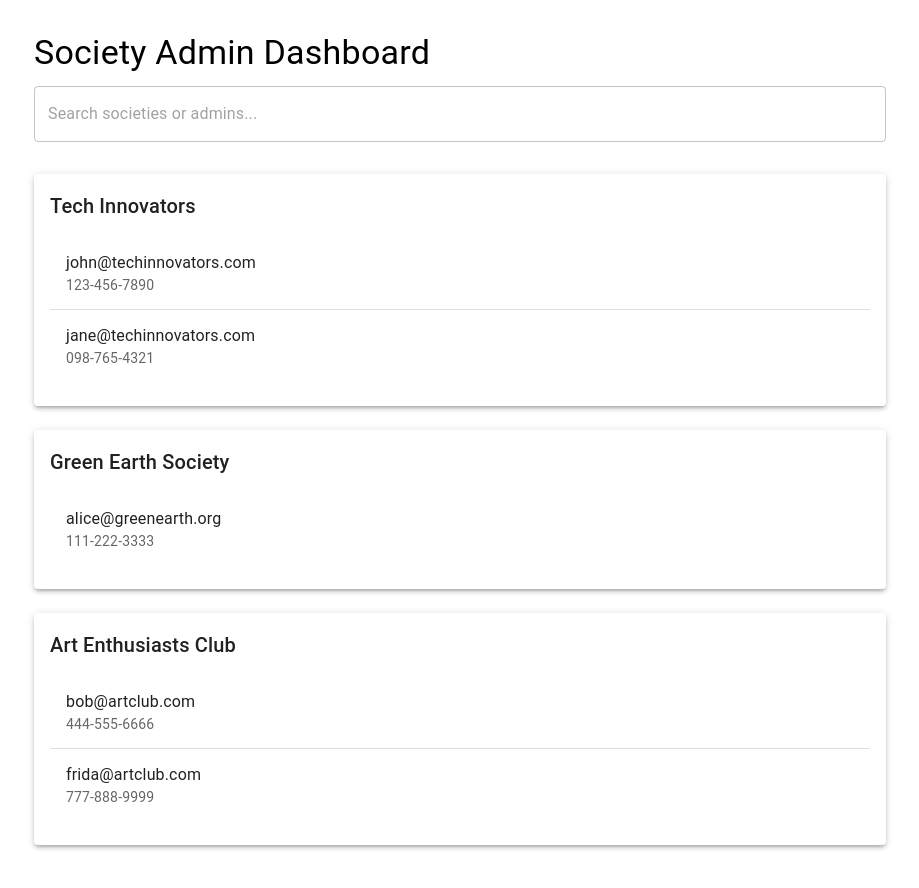
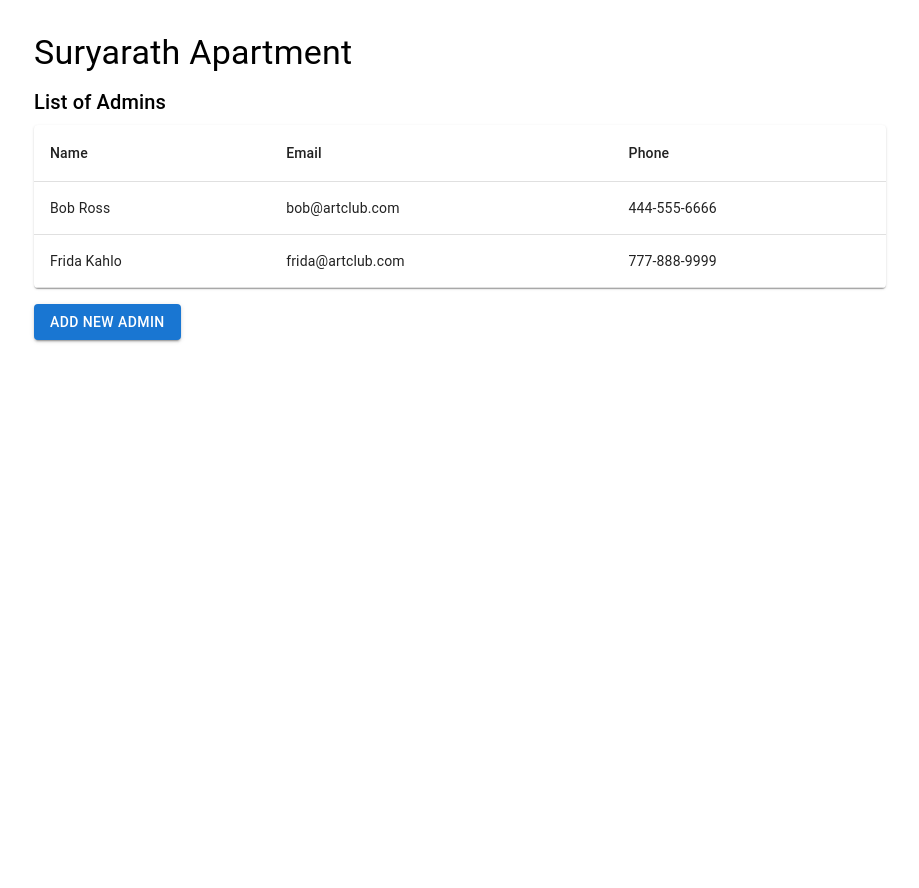
Before and after one commit to kishanchhuchhar29/society-management, a Next.js app: page / in a window 1280 px wide. Shown: the top 888 px of the page, without its empty margins (180-1099 px from the left). After the commit the page ends 800 px from the top, so only its background shows below. Built offline with nearby package versions, Linux system fonts and the light colour scheme.

Commit message:
Add functionality to the admin page.

```diff
--- /dev/null
+++ b/src/Component/Super-admin/AllAdmin/AddAdmin.jsx
@@ -0,0 +1,49 @@
+import React from 'react'
+import { Dialog, DialogTitle, DialogContent, DialogActions, TextField, Button } from '@mui/material'
+
+function AddAdminDialog({ isOpen, onClose, newAdmin, handleInputChange, handleAddAdmin }) {
+  return (
+    <Dialog open={isOpen} onClose={onClose}>
+      <DialogTitle>Add New Admin</DialogTitle>
+      <DialogContent>
+        <TextField
+          autoFocus
+          margin="dense"
+          name="name"
+          label="Name"
+          type="text"
+          fullWidth
+          variant="standard"
+          value={newAdmin.name}
+          onChange={handleInputChange}
+        />
+        <TextField
+          margin="dense"
+          name="email"
+          label="Email Address"
+          type="email"
+          fullWidth
+          variant="standard"
+          value={newAdmin.email}
+          onChange={handleInputChange}
+        />
+        <TextField
+          margin="dense"
+          name="phone"
+          label="Phone Number"
+          type="tel"
+          fullWidth
+          variant="standard"
+          value={newAdmin.phone}
+          onChange={handleInputChange}
+        />
+      </DialogContent>
+      <DialogActions>
+        <Button onClick={onClose}>Cancel</Button>
+        <Button onClick={handleAddAdmin}>Add</Button>
+      </DialogActions>
+    </Dialog>
+  )
+}
+
+export default AddAdminDialog
--- a/src/Component/Super-admin/AllAdmin/Admin.jsx
+++ b/src/Component/Super-admin/AllAdmin/Admin.jsx
@@ -1,97 +1,95 @@
 'use client'
-
 import React, { useState } from 'react'
 import {
   Container,
   Typography,
-  TextField,
-  List,
-  ListItem,
-  ListItemText,
+  Table,
+  TableBody,
+  TableCell,
+  TableContainer,
+  TableHead,
+  TableRow,
   Paper,
-  Divider
+  Button
 } from '@mui/material'
 import { createTheme, ThemeProvider } from '@mui/material/styles'
-
+import AddAdminDialog from './AddAdmin.jsx'
 const theme = createTheme()
 
-const initialSocieties = [
-  {
-    id: 1,
-    name: "Tech Innovators",
-    admins: [
-      { phone: "123-456-7890", email: "john@techinnovators.com" },
-      { phone: "098-765-4321", email: "jane@techinnovators.com" },
-    ]
-  },
-  {
-    id: 2,
-    name: "Green Earth Society",
-    admins: [
-      { phone: "111-222-3333", email: "alice@greenearth.org" },
-    ]
-  },
-  {
-    id: 3,
-    name: "Art Enthusiasts Club",
-    admins: [
-      { phone: "444-555-6666", email: "bob@artclub.com" },
-      { phone: "777-888-9999", email: "frida@artclub.com" },
-    ]
-  },
+const initialAdmins = [
+  { name: "Bob Ross", email: "bob@artclub.com", phone: "444-555-6666" },
+  { name: "Frida Kahlo", email: "frida@artclub.com", phone: "777-888-9999" },
 ]
 
 export default function AdminPage() {
-  const [societies, setSocieties] = useState(initialSocieties)
-  const [searchTerm, setSearchTerm] = useState('')
+  const [admins, setAdmins] = useState(initialAdmins)
+  const [isDialogOpen, setIsDialogOpen] = useState(false)
+  const [newAdmin, setNewAdmin] = useState({ name: '', email: '', phone: '' })
 
-  const filteredSocieties = societies.filter(society =>
-    society.name.toLowerCase().includes(searchTerm.toLowerCase()) ||
-    society.admins.some(admin =>
-      admin.email.toLowerCase().includes(searchTerm.toLowerCase()) ||
-      admin.phone.includes(searchTerm)
-    )
-  )
+  const handleOpenDialog = () => {
+    setIsDialogOpen(true)
+  }
+
+  const handleCloseDialog = () => {
+    setIsDialogOpen(false)
+    setNewAdmin({ name: '', email: '', phone: '' })
+  }
+
+  const handleInputChange = (e) => {
+    const { name, value } = e.target
+    setNewAdmin(prev => ({ ...prev, [name]: value }))
+  }
+
+  const handleAddAdmin = () => {
+    setAdmins(prev => [...prev, newAdmin])
+    handleCloseDialog()
+  }
 
   return (
     <ThemeProvider theme={theme}>
       <Container maxWidth="md" sx={{ py: 4 }}>
         <Typography variant="h4" component="h1" gutterBottom>
-          Society Admin Dashboard
+          Suryarath Apartment
         </Typography>
-        <TextField
-          fullWidth
-          variant="outlined"
-          placeholder="Search societies or admins..."
-          value={searchTerm}
-          onChange={(e) => setSearchTerm(e.target.value)}
-          sx={{ mb: 4 }}
+        <Typography variant="h6" gutterBottom>
+          List of Admins
+        </Typography>
+        <TableContainer component={Paper}>
+          <Table>
+            <TableHead>
+              <TableRow>
+                <TableCell>Name</TableCell>
+                <TableCell>Email</TableCell>
+                <TableCell>Phone</TableCell>
+              </TableRow>
+            </TableHead>
+            <TableBody>
+              {admins.map((admin, index) => (
+                <TableRow key={index}>
+                  <TableCell>{admin.name}</TableCell>
+                  <TableCell>{admin.email}</TableCell>
+                  <TableCell>{admin.phone}</TableCell>
+                </TableRow>
+              ))}
+            </TableBody>
+          </Table>
+        </TableContainer>
+        <Button
+          variant="contained"
+          onClick={handleOpenDialog}
+          sx={{ mt: 2 }}
+        >
+          Add New Admin
+        </Button>
+
+        {/* AddAdminDialog component */}
+        <AddAdminDialog
+          isOpen={isDialogOpen}
+          onClose={handleCloseDialog}
+          newAdmin={newAdmin}
+          handleInputChange={handleInputChange}
+          handleAddAdmin={handleAddAdmin}
         />
-        {filteredSocieties.map((society) => (
-          <Paper key={society.id} elevation={3} sx={{ mb: 3, p: 2 }}>
-            <Typography variant="h6" gutterBottom>
-              {society.name}
-            </Typography>
-            <List>
-              {society.admins.map((admin, index) => (
-                <React.Fragment key={index}>
-                  {index > 0 && <Divider />}
-                  <ListItem>
-                    <ListItemText
-                      primary={admin.email}
-                      secondary={admin.phone}
-                    />
-                  </ListItem>
-                </React.Fragment>
-              ))}
-            </List>
-          </Paper>
-        ))}
-        {filteredSocieties.length === 0 && (
-          <Typography variant="body1" align="center" color="textSecondary">
-            No societies or admins found matching your search.
-          </Typography>
-        )}
       </Container>
     </ThemeProvider>
   )
```
